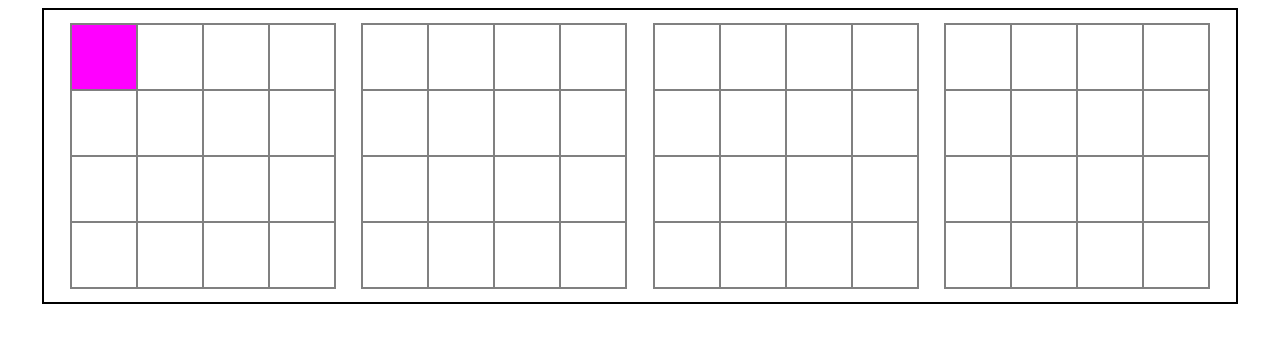
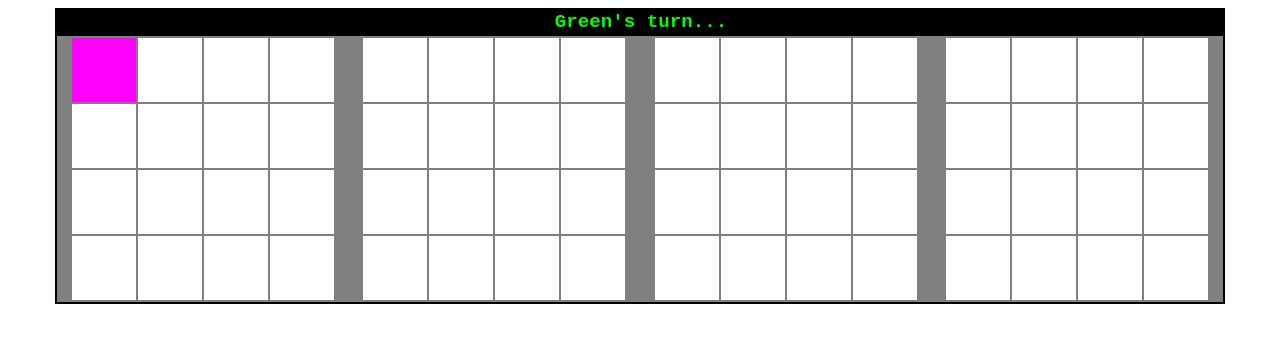
Before and after one commit to heav-4/nc, a plain HTML site: page index.html in a window 1280 px wide. Both pictures are taken after a click on the element 103 px from the left and 56 px from the top of the page. Drawn offline with Linux system fonts and the light colour scheme.

Commit message:
Update index.html

```diff
--- a/index.html
+++ b/index.html
@@ -45,10 +45,26 @@
 			#board {
 				width: fit-content;
 				height: fit-content;
-				padding:1vw;
 				border: 2px solid black;
 				margin-left: auto;
 				margin-right: auto;
+				background:grey;
+			}
+			#turnbar {
+				width: 100%;
+				height: 1%;
+				border: 1px solid black;
+			}
+			#statusbar {
+				width: 100%;
+				height: fit-content;
+				border: 1px solid black;
+				text-align: center;
+				background: black;
+				font-size: 1.5vw;
+				font-family: monospace;
+				color: lime;
+				font-weight: bold;
 			}
 		</style>
 	</head>
@@ -58,6 +74,7 @@
 			let board = {};
 			let boardhistory = {};
 			let turn = "x";
+			board.turn = "x";
 			function clone(b){
 				let res = {}
 				for (let m in b){
@@ -121,18 +138,37 @@
 				if (get(x,y,z)) return;
 				set(x,y,z,turn);
 				let won = checkwin(x,y,z);
+				if (won) {
+					board.win = turn;
+					canturn = false;
+				}
+				if (turn=="x") set_turn("o"); else set_turn("x");
 				render();
-				if (won) {
-					alert((turn=="x"?"Magenta":"Green")+" wins!");
-					canturn = false;
-					return;
+			}
+			function set_turn(p){
+				turn = p;
+				board.turn = p;
+				let bar = document.getElementById("turnbar")
+				if (p=="o"){
+					bar.classList.remove("x")
+					bar.classList.add("o")
+				} else {
+					bar.classList.remove("o")
+					bar.classList.add("x")
 				}
-
-				if (turn=="x") turn="o"; else turn="x";
 			}
-
+			function statusbar(){
+				let bar = document.getElementById("statusbar");
+				let bturnname = board.turn=="o"?"Green":"Magenta"
+				let turnname = turn=="o"?"Green":"Magenta"
+				if (!board.win) {
+					bar.innerText = turnname+"'s turn...";
+				} else {
+					bar.innerText = (board.win=="o"?"Green":"Magenta")+" wins!";
+				}
+			}
 			function renderinit(){
-				let res = "";
+				let res = "<div id = statusbar></div><div id = turnbar class = x></div><div id=mainboard>";
 				for (let z=0;z<4;z++){
 					res += "<div class=layer>";
 					for (let y=0;y<4;y++){
@@ -144,7 +180,9 @@
 					}
 					res += "</div>"
 				}
+				res = res + "</div>"
 				document.getElementById("board").innerHTML = res;
+				statusbar();
 			}
 			function render(){
 				for (let x=0;x<4;x++){
@@ -159,6 +197,7 @@
 						}
 					}
 				}
+				statusbar();
 			}
 			renderinit();
 		</script>
```
